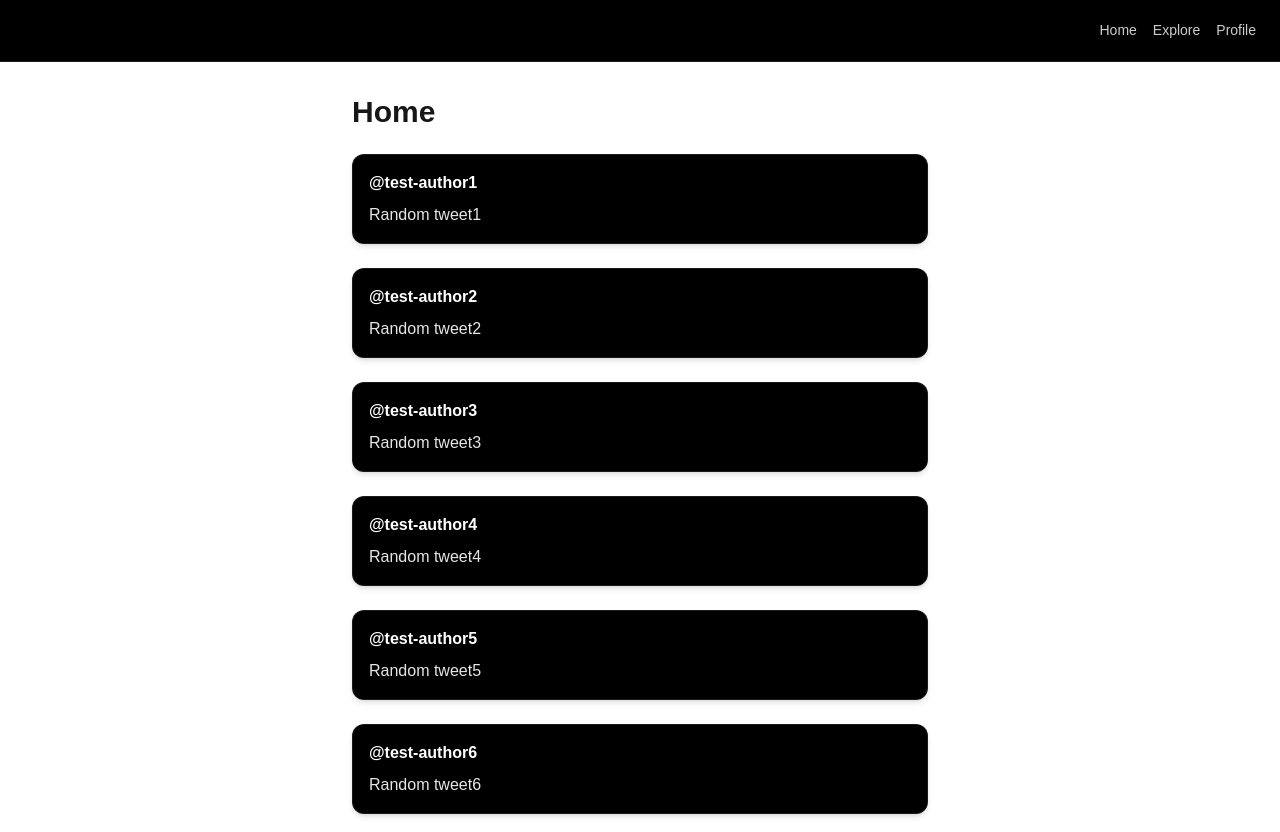
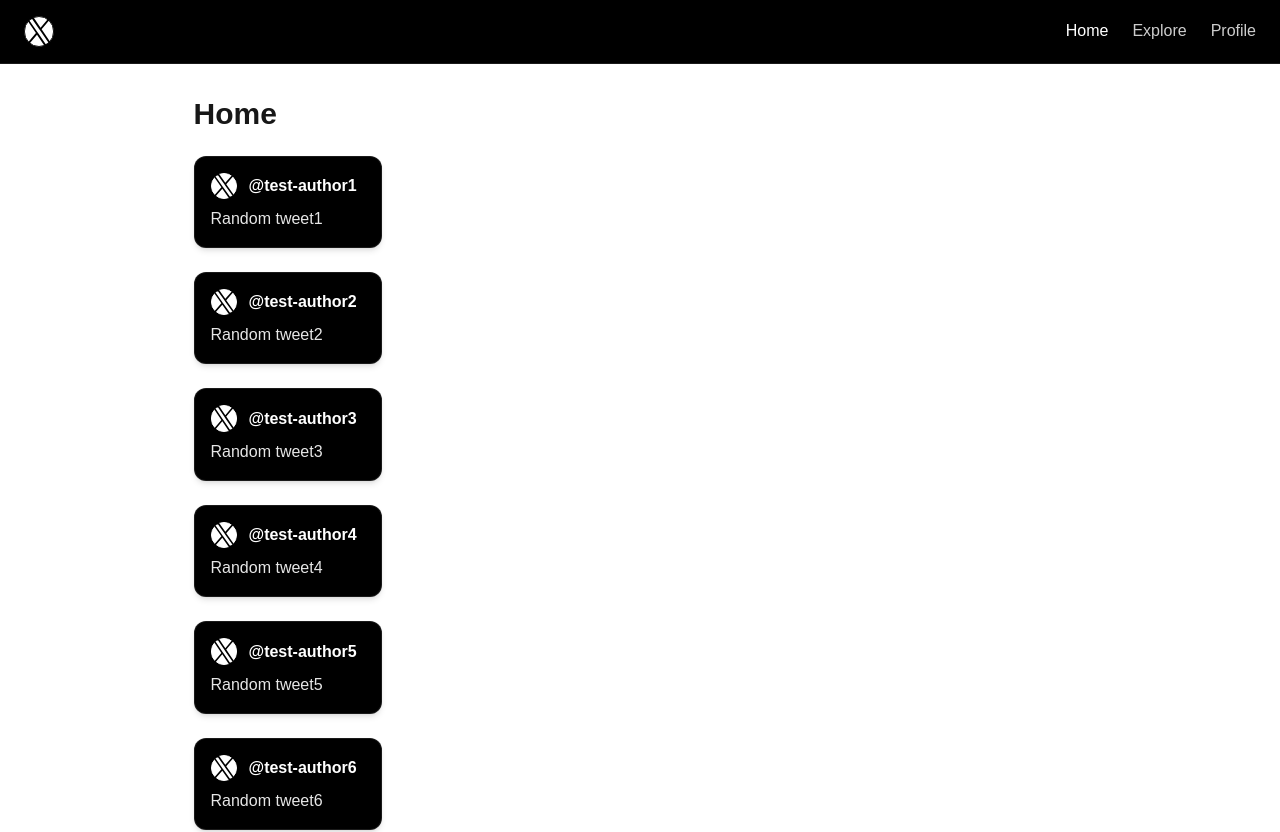
Before and after one commit to HubPavKul1/next_project, a Next.js app in the folder next_project/: page / in a window 1280 px wide. Shown: the top 832 px of the page. Built offline with nearby package versions, Linux system fonts and the light colour scheme.

Commit message:
add path-to-regexp

```diff
--- a/next_project/package.json
+++ b/next_project/package.json
@@ -10,6 +10,7 @@
   },
   "dependencies": {
     "next": "16.0.0",
+    "path-to-regexp": "^8.3.0",
     "react": "19.2.0",
     "react-dom": "19.2.0",
     "react-icons": "^5.5.0"
--- a/next_project/src/app/(public)/(home)/Tweet.tsx
+++ b/next_project/src/app/(public)/(home)/Tweet.tsx
@@ -1,4 +1,7 @@
+import { PAGES } from "@/src/config/pages.config";
 import type { ITweet } from "@/src/shared/types/tweet.interface";
+import Image from "next/image";
+import Link from "next/link";
 
 interface Props {
   tweet: ITweet;
@@ -8,7 +11,8 @@ export function Tweet({ tweet }: Props) {
   return (
     <div className="border border-white/10 rounded-xl p-4 bg-black text-white shadow-md">
       <div className="flex items-center gap-3 mb-2">
-        <span className="font-semibold">@{tweet.author}</span>
+        <span className="bg-white border rounded-full"><Image src="/x-logo.svg" alt="x-logo" width={24} height={24} /></span>
+        <Link href={PAGES.PROFILE(tweet.author)} className="font-semibold">@{tweet.author}</Link>
       </div>
       <p className="text-white/90">{tweet.text}</p>
     </div>
--- a/next_project/src/app/(public)/(home)/page.tsx
+++ b/next_project/src/app/(public)/(home)/page.tsx
@@ -3,14 +3,12 @@ import { Tweet } from "./Tweet";
 
 export default function Home() {
   return (
-    <div className="min-h-screen flex justify-center px-4 py-8">
-      <div className="w-full max-w-xl">
-        <h1 className="text-3xl font-bold mb-6">Home</h1>
-        <div className="space-y-6">
-          {TWEETS.map((tweet) => (
-            <Tweet key={tweet.text} tweet={tweet} />
-          ))}
-        </div>
+    <div>
+      <h1 className="text-3xl font-bold mb-6">Home</h1>
+      <div className="space-y-6">
+        {TWEETS.map((tweet) => (
+          <Tweet key={tweet.text} tweet={tweet} />
+        ))}
       </div>
     </div>
   );
--- /dev/null
+++ b/next_project/src/app/(public)/explore/page.tsx
@@ -0,0 +1,7 @@
+export default function Explore() {
+  return (
+    <div>
+      <h1>Explore</h1>
+    </div>
+  );
+}
--- a/next_project/src/app/(public)/layout.tsx
+++ b/next_project/src/app/(public)/layout.tsx
@@ -1,11 +1,11 @@
-import { Header } from '@/src/components/Header'
-import { type PropsWithChildren } from 'react'
+import { Header } from "@/src/components/Header";
+import { type PropsWithChildren } from "react";
 
-export default function Layout({children}: PropsWithChildren<unknown>) {
+export default function Layout({ children }: PropsWithChildren<unknown>) {
   return (
-    <div>
-        <Header/>
-        {children}
+    <div className="min-h-screen">
+      <Header />
+      <div className="w-full max-w-xl flex justify-center px-4 py-8">{children}</div>
     </div>
-  )
+  );
 }
--- /dev/null
+++ b/next_project/src/app/(public)/profile_fake/page.tsx
@@ -0,0 +1,7 @@
+export default function ProfileFake() {
+  return (
+    <div>
+      <h1>ProfileFake</h1>
+    </div>
+  );
+}
--- a/next_project/src/app/layout.tsx
+++ b/next_project/src/app/layout.tsx
@@ -24,9 +24,7 @@ export default function RootLayout({
 }>) {
   return (
     <html lang="en">
-      <body
-        className={`${geistSans.variable} antialiased`}
-      >
+      <body className={`${geistSans.variable} antialiased`}>
         {children}
       </body>
     </html>
--- /dev/null
+++ b/next_project/src/app/not-found.tsx
@@ -0,0 +1,11 @@
+import Link from "next/link";
+
+export default function NotFound() {
+  return (
+    <div className="min-h-screen flex flex-col items-center justify-center text-center px-4">
+      <h1 className="text-7xl font-bold mb-4">404</h1>
+      <p className="text-neutral-600 mb-6">This page doesn't exist. Or maybe it moved.</p>
+      <Link href="/" className="text-sm text-blue-500 hover:underline"> Back to home</Link>
+    </div>
+  );
+}
--- a/next_project/src/components/Header.tsx
+++ b/next_project/src/components/Header.tsx
@@ -1,18 +1,22 @@
 import Image from "next/image";
 import Link from "next/link";
-
+import { Menu } from "./Menu";
 
 export function Header() {
   return (
     <header className="border-b border-white/10 px-6 py-4 flex items-center justify-between bg-black">
       <Link href="/" className="flex items-center gap-3">
-        <Image alt="x-logo" src="/x-logo.svg" width={28} height={28} priority/>
+        <span className="bg-white border rounded-full">
+          <Image
+            alt="x-logo"
+            src="/x-logo.svg"
+            width={28}
+            height={28}
+            priority
+          />
+        </span>
       </Link>
-      <nav className="flex gap-4 text-sm text-white/80">
-        <Link href="/">Home</Link>
-        <Link href="/">Explore</Link>
-        <Link href="/">Profile</Link>
-      </nav>
+      <Menu />
     </header>
   );
 }
--- /dev/null
+++ b/next_project/src/components/Menu.tsx
@@ -0,0 +1,17 @@
+"use client"
+
+import Link from "next/link";
+import { PAGES } from "../config/pages.config";
+import { usePathname } from "next/navigation";
+
+export function Menu() {
+    const pathname = usePathname()
+    console.log(pathname)
+  return (
+    <nav className="flex gap-6">
+      <Link className={pathname === PAGES.HOME ? "text-white": "text-white/80"} href={PAGES.HOME}>Home</Link>
+      <Link className={pathname === PAGES.EXPLORE ? "text-white": "text-white/80"} href={PAGES.EXPLORE}>Explore</Link>
+      <Link className={pathname === PAGES.PROFILE_FAKE ? "text-white": "text-white/80"} href={PAGES.PROFILE_FAKE}>Profile</Link>
+    </nav>
+  );
+}
--- /dev/null
+++ b/next_project/src/config/pages.config.ts
@@ -0,0 +1,6 @@
+export const PAGES = {
+    HOME: "/",
+    EXPLORE: "/explore",
+    PROFILE_FAKE: "/profile_fake",
+    PROFILE: (username: string) => `/users/${username}`
+}
```
Also changed, not shown: 1 other file (tests, documents, lock files or other folders).
